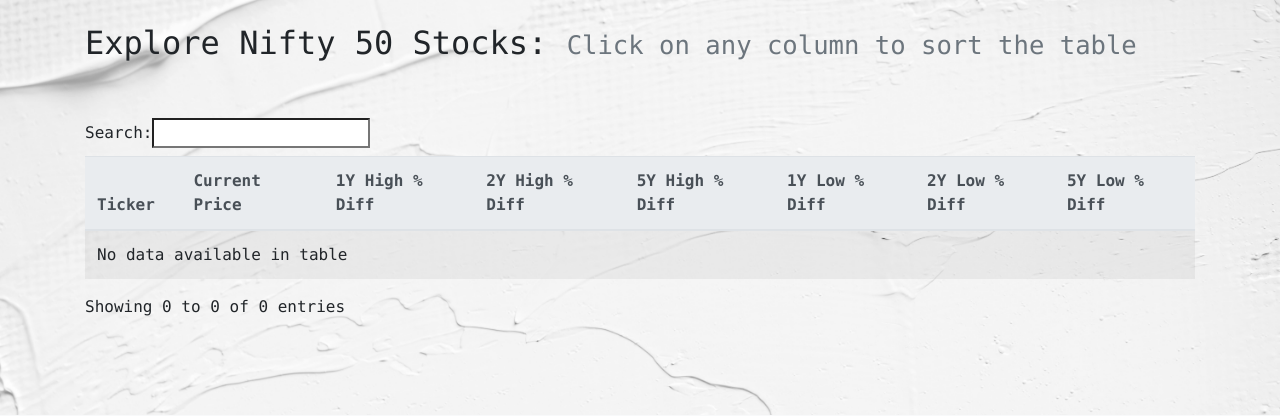
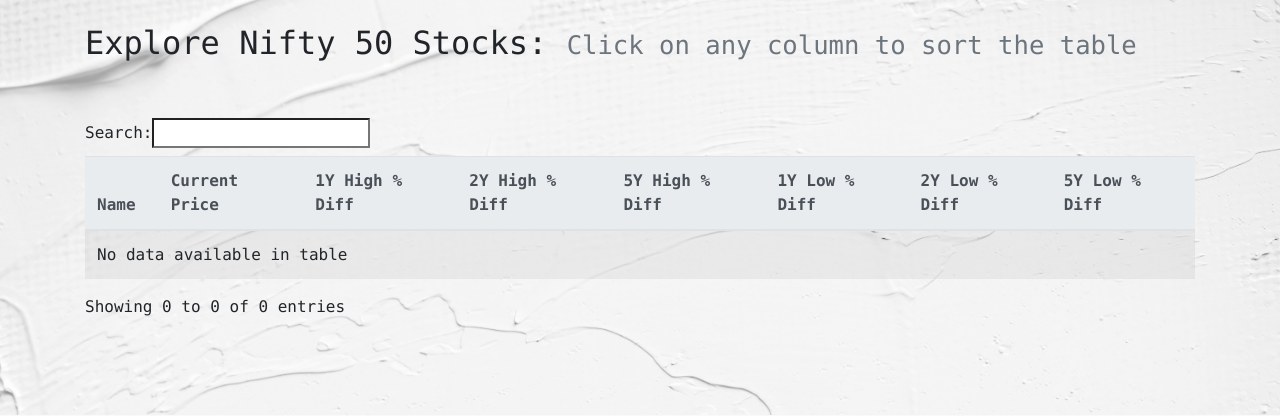
Before and after one commit to Anshuman2121/stockprediction, a Flask app: page / in a window 1280 px wide. Shown: the top 416 px of the page. Run offline with Flask 3, Linux system fonts and the light colour scheme; some libraries are stand-ins or nearby versions.

Commit message:
Change ticket to name

```diff
--- a/app.py
+++ b/app.py
@@ -10,7 +10,7 @@ def calculate_percentage_difference(current_price, reference_price):
     return ((current_price - reference_price) / reference_price) * 100
 
 tickers = [
-     'LT.NS', 'ONGC.NS', 'NTPC.NS', 'SBIN.NS', 'TATAMOTORS.NS', 'KOTAKBANK.NS', 'HEROMOTOCO.NS',
+    'LT.NS', 'ONGC.NS', 'NTPC.NS', 'SBIN.NS', 'TATAMOTORS.NS', 'KOTAKBANK.NS', 'HEROMOTOCO.NS',
     'DIVISLAB.NS', 'BPCL.NS', 'ICICIBANK.NS', 'ITC.NS', 'BHARTIARTL.NS', 'APOLLOHOSP.NS',
     'ADANIENT.NS', 'MARUTI.NS', 'CIPLA.NS', 'EICHERMOT.NS', 'BAJFINANCE.NS', 'POWERGRID.NS',
     'BAJAJ-AUTO.NS', 'NESTLEIND.NS', 'TATASTEEL.NS', 'COALINDIA.NS', 'ASIANPAINT.NS',
@@ -42,8 +42,9 @@ for ticker in tickers:
         low_2y_diff = calculate_percentage_difference(last_quote, low_2y)
         low_5y_diff = calculate_percentage_difference(last_quote, low_5y)
 
+        short_name = ticker_yahoo.info['shortName']  # Fetch the short name (company name)
         data_list.append([
-            ticker,
+            short_name,
             f"{int(last_quote):,}",
             f"{high_1y_diff:.2f}",
             f"{high_2y_diff:.2f}",
@@ -56,9 +57,8 @@ for ticker in tickers:
     except Exception as e:
         stocks_not_fetched.append(ticker + ": " + str(e))
 
-df = pd.DataFrame(data_list, columns=['Ticker', 'Current Price', '1Y High % Diff', '2Y High % Diff',
+df = pd.DataFrame(data_list, columns=['Name', 'Current Price', '1Y High % Diff', '2Y High % Diff',
                                       '5Y High % Diff', '1Y Low % Diff', '2Y Low % Diff', '5Y Low % Diff'])
-
 
 if stocks_not_fetched:
     print("\nStocks Not Fetched:")
@@ -68,7 +68,7 @@ if stocks_not_fetched:
 @app.route('/')
 def display_table():
     # Sort the DataFrame based on the selected column (if provided in the query string)
-    column = request.args.get('sort', default='Ticker', type=str)
+    column = request.args.get('sort', default='Name', type=str)
     df_sorted = df.sort_values(by=column)
 
     # Convert the sorted DataFrame to a list of lists for passing to the template
--- a/templates/table_template.html
+++ b/templates/table_template.html
@@ -49,7 +49,7 @@
         <table class="table table-striped" id="stock-table">
             <thead class="thead-light">
                 <tr>
-                    <th>Ticker</th>
+                    <th>Name</th>
                     <th>Current Price</th>
                     <th>1Y High % Diff</th>
                     <th>2Y High % Diff</th>
```
